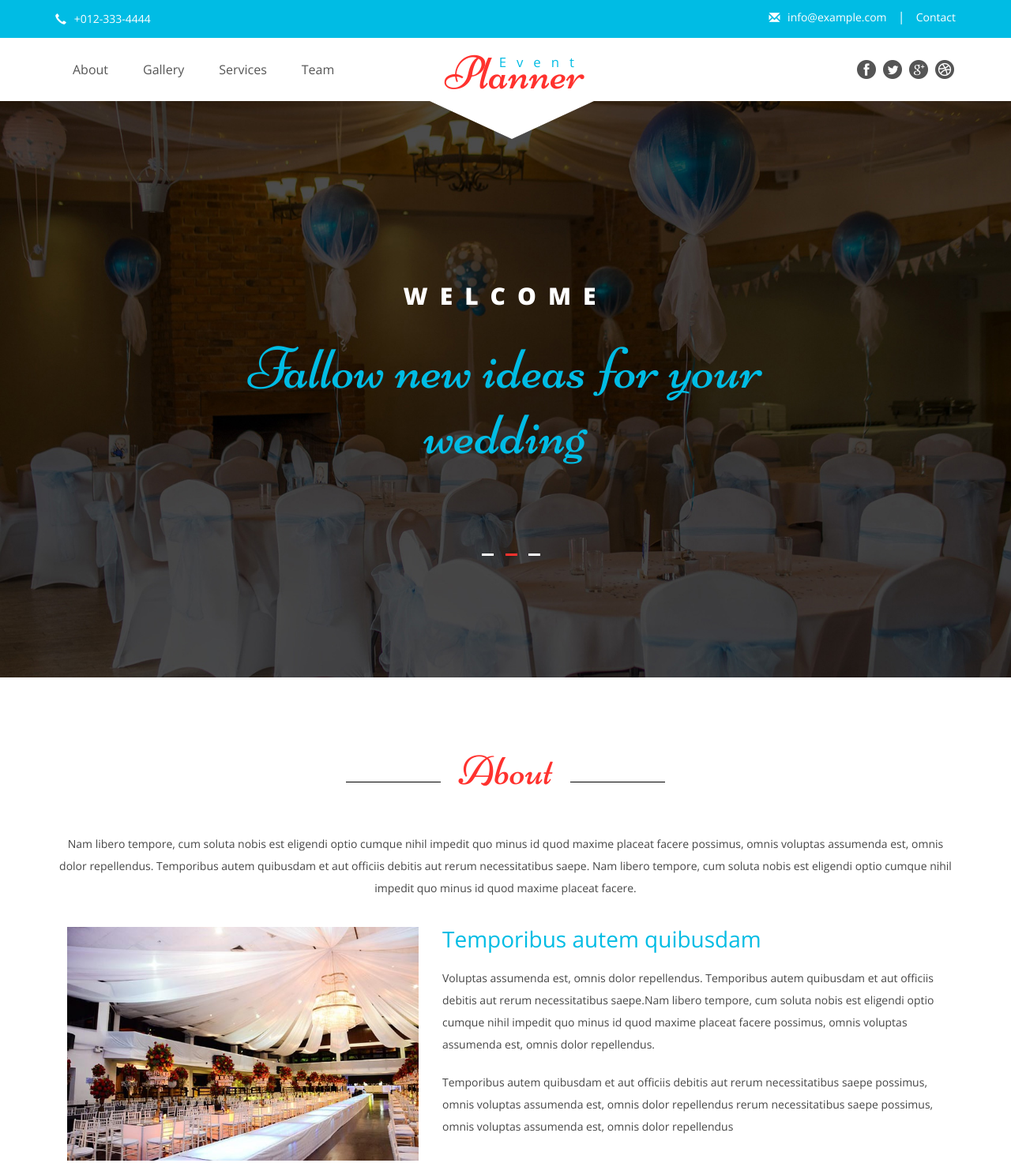
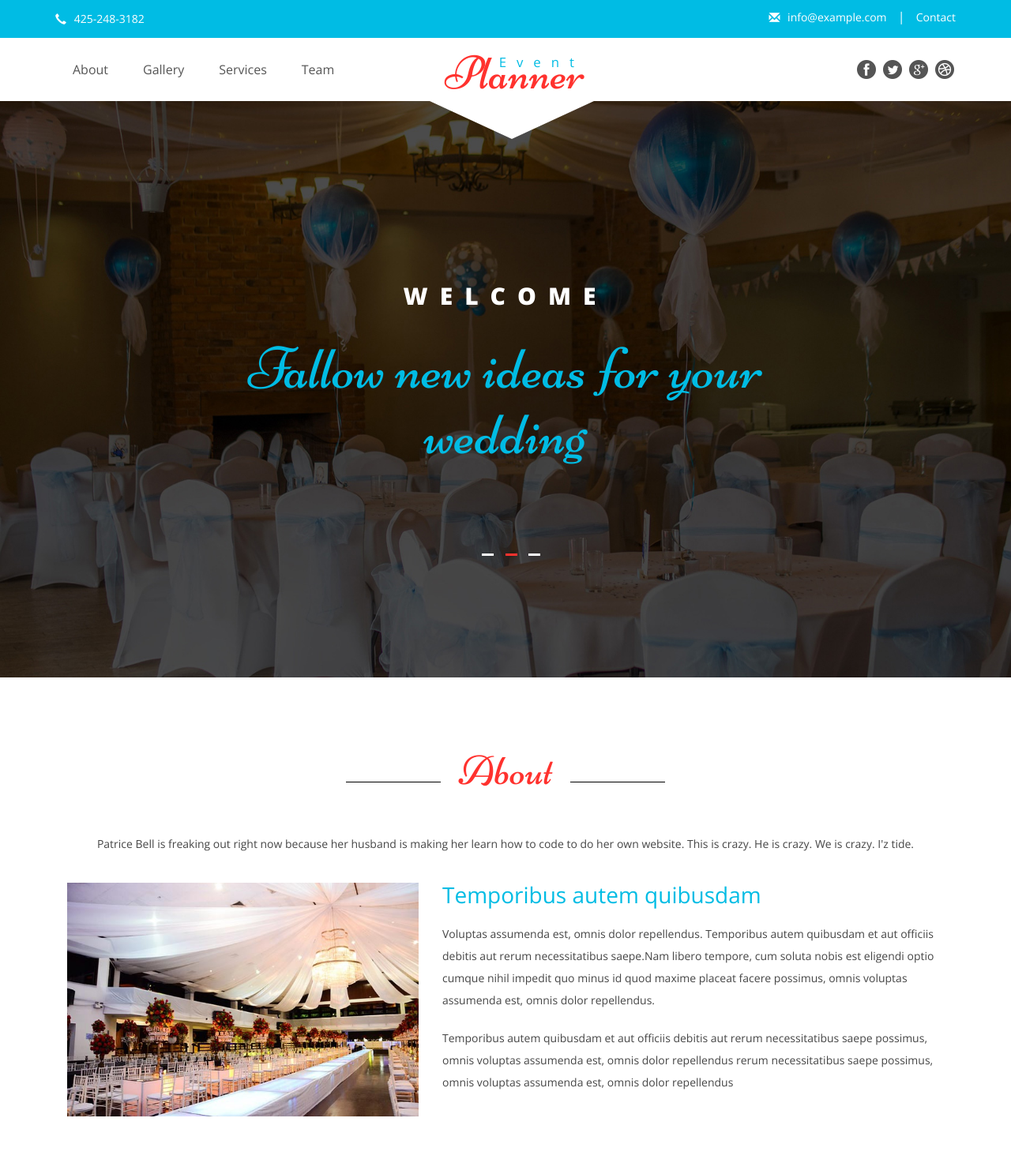
Before and after one commit to elle-belle/ebp, a plain HTML site: page index.html in a window 1280 px wide. Shown: the top 1473 px of the page at 79% size. Drawn offline with nearby package versions, Linux system fonts and the light colour scheme.

Commit message:
initial commit to repo

```diff
--- a/index.html
+++ b/index.html
@@ -34,7 +34,7 @@ SmartPhone Compatible web template, free web designs for Nokia, Samsung, LG, Son
 	<div class="header">
 		<div class="container">
 			<div class="header-w3left">
-				<p><span class="glyphicon glyphicon-earphone" aria-hidden="true"></span>  +012-333-4444</p>
+				<p><span class="glyphicon glyphicon-earphone" aria-hidden="true"></span>  425-248-3182 </p>
 			</div>
 			<div class="header-w3right">
 				<ul>
@@ -137,12 +137,10 @@ SmartPhone Compatible web template, free web designs for Nokia, Samsung, LG, Son
 	<div id="about" class="about">
 		<div class="container">
 			<h3 class="w3ls-tittle">About</h3>
-			<h5>Nam libero tempore, cum soluta nobis est eligendi optio cumque
-				nihil impedit quo minus id quod maxime placeat facere possimus,
-				omnis voluptas assumenda est, omnis dolor repellendus. Temporibus
-				autem quibusdam et aut officiis debitis aut rerum necessitatibus saepe.
-				Nam libero tempore, cum soluta nobis est eligendi optio cumque nihil
-				impedit quo minus id quod maxime placeat facere.</h5>
+			<h5>Patrice Bell is freaking out right now because her husband is
+				making her learn how to code to do her own website.
+				This is crazy. He is crazy. We is crazy.
+			I'z tide. </h5>
 			<div class="about-grids">
 				<div class="col-md-5 abt-left">
 					<img src="images/g1.jpg" alt="" />
```
